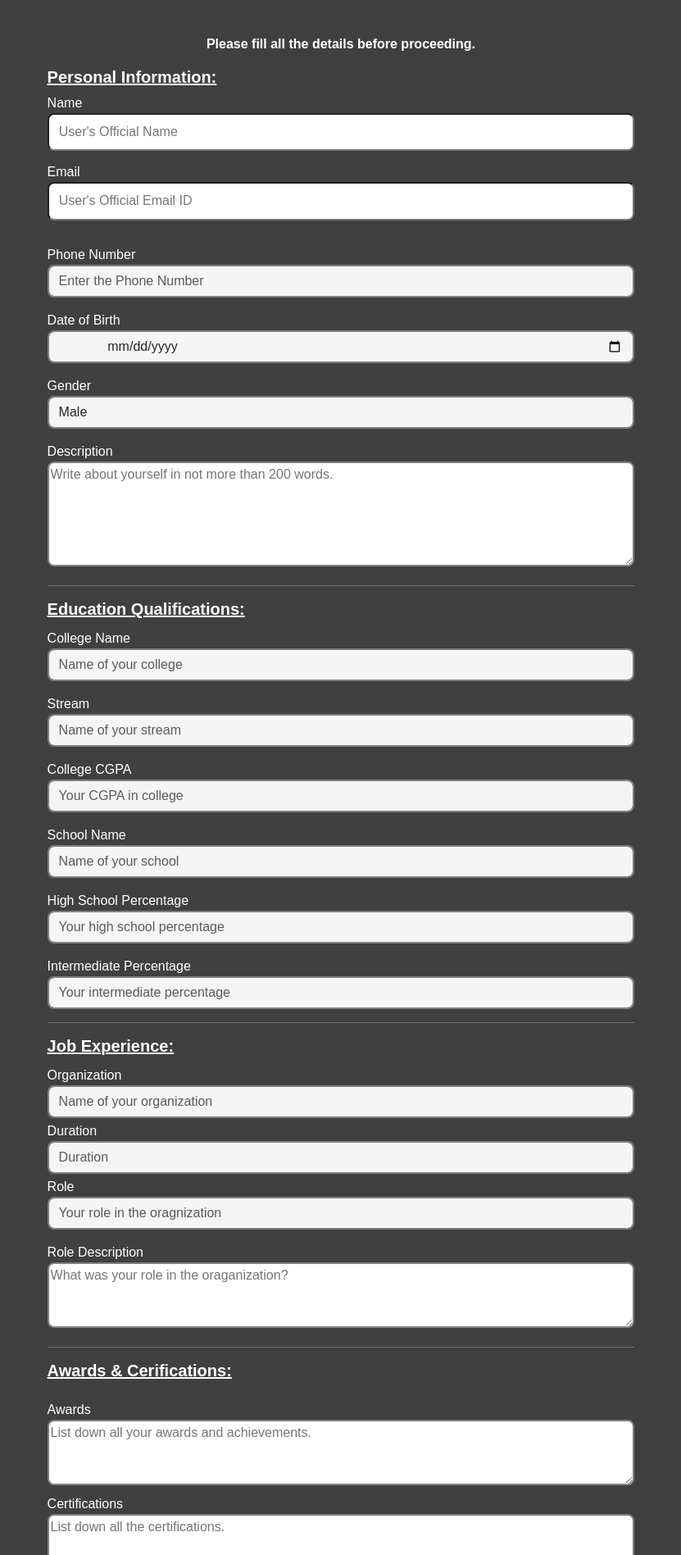
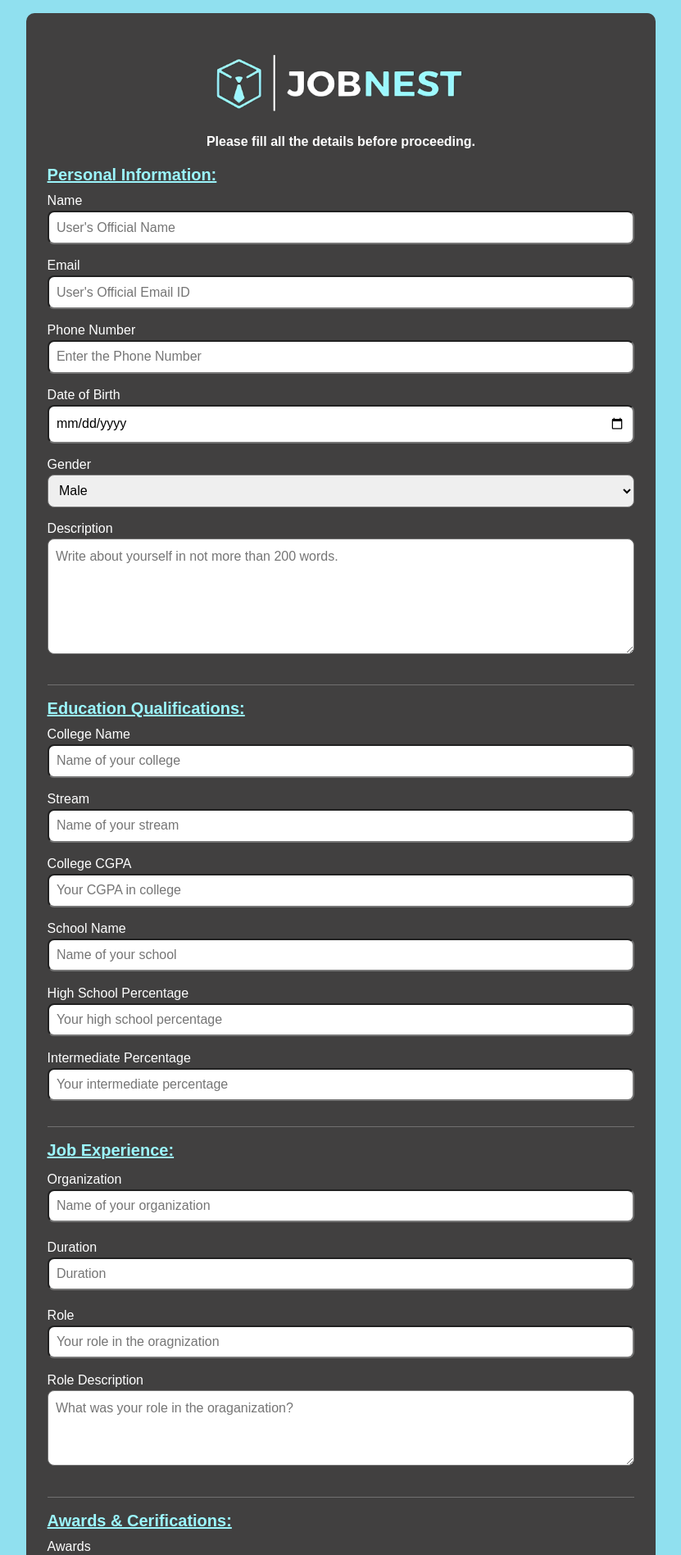
Before and after one commit to JainnyAryan/jobnest, a React (Create React App) app: page /fill-employee-details in a window 1280 px wide. Shown: the top 1897 px of the page at 82% size, without its empty margins (224-1055 px from the left). Built offline with nearby package versions, Linux system fonts and the light colour scheme; a web font is replaced by a local one.

Commit message:
Employee Details updated

```diff
--- a/src/pages/EmployeeDetailsForm.jsx
+++ b/src/pages/EmployeeDetailsForm.jsx
@@ -15,6 +15,17 @@ const EmployeeDetailsForm = () => {
           className="card-body"
           style={{ fontFamily: "Signika Negative, Arial, sans-serif" }}
         >
+          <img
+            src="/LOGO_transparent.png"
+            alt="LOGO-transparent"
+            border="0"
+            width={"50%"}
+            style={{
+              borderTopRightRadius: "20px",
+              padding: "2%",
+              marginLeft: "25%",
+            }}
+          ></img>
           <p
             style={{
               textAlign: "center",
@@ -57,50 +68,34 @@ const EmployeeDetailsForm = () => {
             </div>
 
             {/* User enters his/her password for their account on jobnest. */}
-            <div className="form-group mt-3">
+            <div>
               <label htmlFor="phoneno">Phone Number</label>
               <input
                 type="number"
                 id="phoneno"
                 placeholder="Enter the Phone Number"
-                className={`form-control ${styles.input}`}
-                style={{
-                  borderRadius: "8px",
-                  border: "2px solid grey",
-                  textAlign: "left",
-                }}
+                className={styles.inputDimensions}
               />
             </div>
 
             {/* User enters his/her confirmed password for their account on jobnest. */}
-            <div className="form-group mt-3">
+            <div>
               <label htmlFor="password">Date of Birth</label>
               <input
                 type="date"
                 id="dob"
                 placeholder="Enter the Date of Birth"
-                className={`form-control ${styles.input}`}
-                style={{
-                  borderRadius: "8px",
-                  border: "2px solid grey",
-                  textAlign: "left",
-                  paddingLeft: "10%",
-                }}
+                className={styles.inputDimensions}
               />
             </div>
 
             {/* User enters his/her description for their account on jobnest. */}
-            <div className="form-group mt-3">
+            <div>
               <label htmlFor="gender">Gender</label>
               <select
                 name="gender"
                 id="gender"
-                className={`form-control ${styles.input}`}
-                style={{
-                  borderRadius: "8px",
-                  border: "2px solid grey",
-                  textAlign: "left",
-                }}
+                className={styles.inputDimensions}
               >
                 <option value="male">Male</option>
                 <option value="female">Female</option>
@@ -109,7 +104,7 @@ const EmployeeDetailsForm = () => {
             </div>
 
             {/* User enters his/her description for their account on jobnest. */}
-            <div className="form-group mt-3">
+            <div>
               <label htmlFor="description">Description</label>
               <br />
               <textarea
@@ -117,99 +112,74 @@ const EmployeeDetailsForm = () => {
                 id="description"
                 rows="5"
                 placeholder="Write about yourself in not more than 200 words."
-                style={{
-                  borderRadius: "8px",
-                  border: "2px solid grey",
-                  textAlign: "left",
-                  width: "100%",
-                }}
+                className={styles.inputDimensions}
               ></textarea>
             </div>
             <hr style={{ color: "white" }} />
 
-            <h5 style={{ color: "white" }}>
+            <h5 className={styles.headingColor}>
               <u>
                 <strong>Education Qualifications: </strong>
               </u>
             </h5>
 
             {/* User enters his/her college name. */}
-            <div className="form-group mt-1">
+            <div>
               <label htmlFor="collegename">College Name</label>
               <input
                 type="text"
                 id="collegename"
                 placeholder="Name of your college" // Retrive from the backend
-                className={`form-control ${styles.input}`}
-                style={{
-                  borderRadius: "8px",
-                  border: "2px solid grey",
-                }}
+                className={styles.inputDimensions}
               />
             </div>
 
             {/* User enters his/her Stream. */}
-            <div className="form-group mt-3">
+            <div>
               <label htmlFor="collegestream">Stream</label>
               <input
                 type="text"
                 id="collegestream"
                 placeholder="Name of your stream" // Retrive from the backend
-                className={`form-control ${styles.input}`}
-                style={{
-                  borderRadius: "8px",
-                  border: "2px solid grey",
-                }}
+                className={styles.inputDimensions}
               />
             </div>
 
             {/* User enters his/her college cgpa. */}
-            <div className="form-group mt-3">
+            <div>
               <label htmlFor="cgpa">College CGPA</label>
               <input
                 type="number"
                 id="name"
                 placeholder="Your CGPA in college" // Retrive from the backend
-                className={`form-control ${styles.input}`}
-                style={{
-                  borderRadius: "8px",
-                  border: "2px solid grey",
-                }}
+                className={styles.inputDimensions}
               />
             </div>
 
             {/* User enters his/her school name. */}
-            <div className="form-group mt-3">
+            <div>
               <label htmlFor="schoolname">School Name</label>
               <input
                 type="text"
                 id="schoolname"
                 placeholder="Name of your school" // Retrive from the backend
-                className={`form-control ${styles.input}`}
-                style={{
-                  borderRadius: "8px",
-                  border: "2px solid grey",
-                }}
+                className={styles.inputDimensions}
               />
             </div>
 
             {/* User enters his/her college cgpa. */}
-            <div className="form-group mt-3">
+            <div>
               <label htmlFor="highschoolpercent">High School Percentage</label>
               <input
                 type="number"
                 id="highschoolpercent"
                 placeholder="Your high school percentage" // Retrive from the backend
-                className={`form-control ${styles.input}`}
-                style={{
-                  borderRadius: "8px",
-                  border: "2px solid grey",
-                }}
+                className={styles.inputDimensions}
               />
             </div>
 
             {/* User enters his/her college cgpa. */}
-            <div className="form-group mt-3">
+            <div>
               <label htmlFor="intermediatepercent">
                 Intermediate Percentage
               </label>
@@ -217,16 +187,12 @@ const EmployeeDetailsForm = () => {
                 type="number"
                 id="intermediatepercent"
                 placeholder="Your intermediate percentage" // Retrive from the backend
-                className={`form-control ${styles.input}`}
-                style={{
-                  borderRadius: "8px",
-                  border: "2px solid grey",
-                }}
+                className={styles.inputDimensions}
               />
             </div>
             <hr style={{ color: "white" }} />
 
-            <h5 style={{ color: "white" }}>
+            <h5 className={styles.headingColor}>
               <u>
                 <strong>Job Experience: </strong>
               </u>
@@ -238,11 +204,7 @@ const EmployeeDetailsForm = () => {
                 type="text"
                 id="company1"
                 placeholder="Name of your organization " // Retrive from the backend
-                className={`form-control ${styles.input}`}
-                style={{
-                  borderRadius: "8px",
-                  border: "2px solid grey",
-                }}
+                className={styles.inputDimensions}
               />
             </div>
 
@@ -253,11 +215,7 @@ const EmployeeDetailsForm = () => {
                 type="text"
                 id="duration1"
                 placeholder="Duration" // Retrive from the backend
-                className={`form-control ${styles.input}`}
-                style={{
-                  borderRadius: "8px",
-                  border: "2px solid grey",
-                }}
+                className={styles.inputDimensions}
               />
             </div>
 
@@ -268,16 +226,12 @@ const EmployeeDetailsForm = () => {
                 type="text"
                 id="role"
                 placeholder="Your role in the oragnization" // Retrive from the backend
-                className={`form-control ${styles.input}`}
-                style={{
-                  borderRadius: "8px",
-                  border: "2px solid grey",
-                }}
+                className={styles.inputDimensions}
               />
             </div>
 
             {/* User enters his/her role description. */}
-            <div className="form-group mt-3">
+            <div>
               <label htmlFor="roledescription1">Role Description</label>
               <br />
               <textarea
@@ -285,23 +239,18 @@ const EmployeeDetailsForm = () => {
                 id="roledescription1"
                 rows="3"
                 placeholder="What was your role in the oraganization?"
-                style={{
-                  borderRadius: "8px",
-                  border: "2px solid grey",
-                  textAlign: "left",
-                  width: "100%",
-                }}
+                className={styles.inputDimensions}
               ></textarea>
             </div>
 
             <hr style={{ color: "white" }} />
-            <h5 style={{ color: "white" }}>
+            <h5 className={styles.headingColor}>
               <u>
                 <strong>Awards & Cerifications: </strong>
               </u>
             </h5>
             {/* Awards Won by User */}
-            <div className="form-group mt-3">
+            <div>
               <label htmlFor="listawards">Awards</label>
               <br />
               <textarea
@@ -309,35 +258,38 @@ const EmployeeDetailsForm = () => {
                 id="listawards"
                 rows="3"
                 placeholder="List down all your awards and achievements. "
-                style={{
-                  borderRadius: "8px",
-                  border: "2px solid grey",
-                  textAlign: "left",
-                  width: "100%",
-                }}
+                className={styles.inputDimensions}
               ></textarea>
             </div>
 
             {/* User enters his/her certificates */}
-            <div className="form-group mt-1">
+            <div>
               <label htmlFor="certificate">Certifications</label>
               <textarea
                 name="certificate"
                 id="certificate"
                 rows="3"
                 placeholder="List down all the certifications. "
-                style={{
-                  borderRadius: "8px",
-                  border: "2px solid grey",
-                  textAlign: "left",
-                  width: "100%",
-                }}
+                className={styles.inputDimensions}
               ></textarea>
+            </div>
+            <hr style={{ color: "white" }} />
+
+            <div>
+              <h5 className={styles.headingColor}><u><strong>Upload Your Resume:</strong></u></h5>
+              <input type="file" name="emp_resume" id="emp_resume"/>
             </div>
 
             <button
               className="btn btn-primary mt-4"
-              style={{ borderRadius: "10px", backgroundColor: "rgb(108,228,242)", color: "rgb(35,36,35)", border: "none", margin: "auto", width: "30%" }}
+              style={{
+                borderRadius: "10px",
+                backgroundColor: "rgb(108,228,242)",
+                color: "rgb(35,36,35)",
+                border: "none",
+                margin: "auto",
+                width: "30%",
+              }}
               onClick={onClick}
             >
               Save
--- a/src/pages/styles/EmployeeDetailsForm.module.css
+++ b/src/pages/styles/EmployeeDetailsForm.module.css
@@ -5,6 +5,7 @@
   margin: 2vh auto;
   color: white;
   padding: 2vw;
+  background-color: rgb(65, 64, 64);
 }
 
 .background_image {
@@ -14,16 +15,15 @@
   background-position: "center center";
   display: flex;
   margin: auto;
-  /* background-image: url("/public/blue_bg2.jpg"); */
-  background-color: rgb(65, 64, 64);
+  background-color: #90e0ef;
 }
 
 .headingColor {
-  color: white;
+  color: #9bf6fd;
 }
 
 .inputDimensions {
-  padding: 1.7%;
+  padding: 1.3%;
   width: 100%;
   height: 100%;
   border-radius: 8px;
@@ -35,8 +35,15 @@
   text-align: left;
   padding: 0;
   margin: 0;
+  width: 100%;
 }
 
-.input{
+.input {
   background-color: rgb(245, 245, 245) !important;
 }
+
+.imageDim {
+  border-top-right-radius: "20px";
+  padding: "2%";
+  margin-left: "25%";
+}
```
